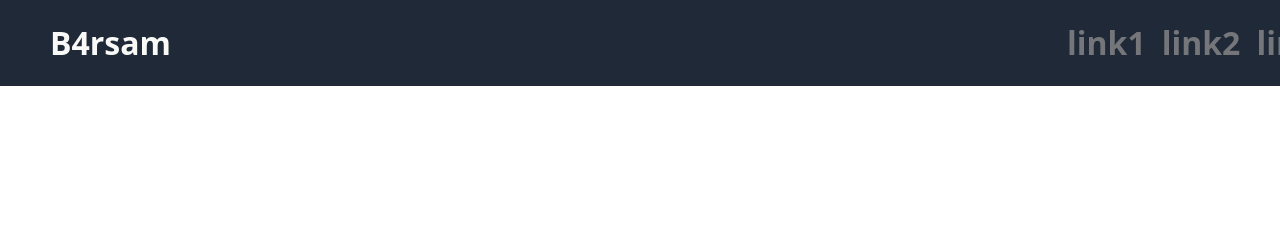
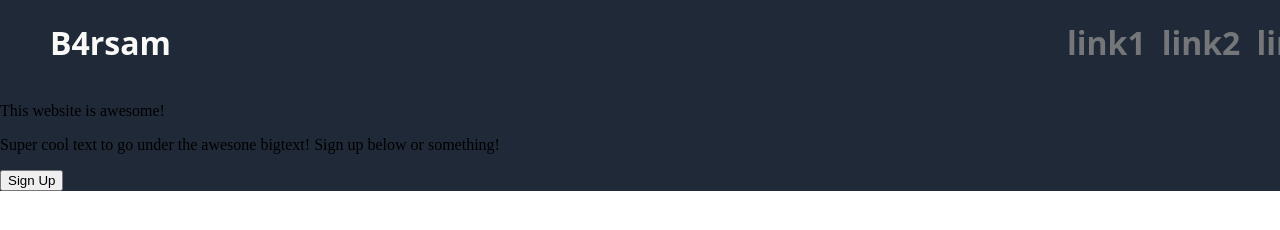
Before and after one commit to B4rsam/odin-css, a plain HTML site: page index.html in a window 1280 px wide. Shown: the top 230 px of the page. Drawn offline with Linux system fonts and the light colour scheme.

Commit message:
body1 structure added

```diff
--- a/index.html
+++ b/index.html
@@ -16,7 +16,14 @@
                 <h1>link3</h1>
             </div>
         </div>
-        <div class="body1"></div>
+        <div class="body1">
+            <div class="textbox">
+                <p class="bigtext">This website is awesome!</p>
+                <p class="smalltext">Super cool text to go under the awesone bigtext! Sign up below or something!</p>
+                <button class="button">Sign Up</button>
+            </div>
+            <div class="picbox"></div>
+        </div>
     </div>
     <div class="sec2"></div>
     <div class="sec3"></div>
```
